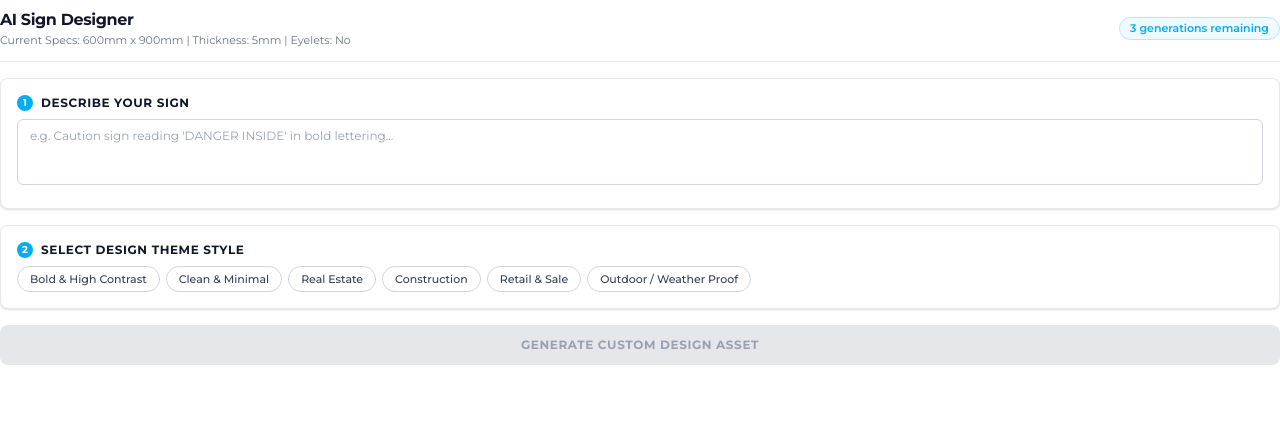
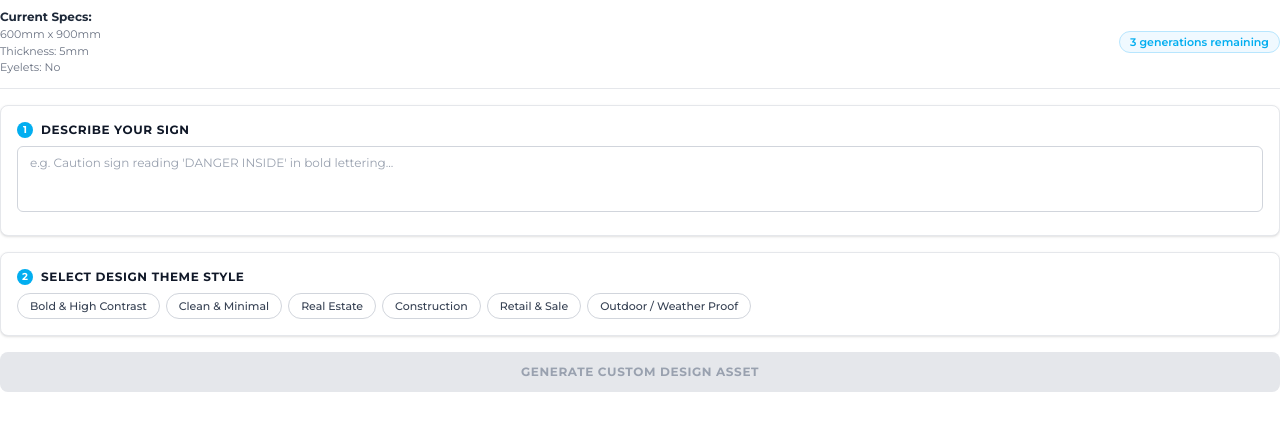
Before and after one commit to majeytunio/ss-signs-automation-product-extension, a Next.js app: page /designer in a window 1280 px wide. Shown: the top 430 px of the page. Built offline with nearby package versions, Linux system fonts and the light colour scheme.

Commit message:
Fixed Alignements

```diff
--- a/app/designer/page.tsx
+++ b/app/designer/page.tsx
@@ -1507,9 +1507,18 @@ export default function DesignerPage() {
         {/* Header Panel */}
         <div className="bg-white border-b border-gray-200 pb-3 mb-4 flex flex-col sm:flex-row sm:items-center sm:justify-between gap-2">
           <div>
-            <h1 className="text-base font-bold text-gray-900 tracking-tight">AI Sign Designer</h1>
+            {/* <h1 className="text-base font-bold text-gray-900 tracking-tight">AI Sign Designer</h1> */}
+            <p className="text-[12px] text-gray-800 font-bold">
+              Current Specs:
+            </p>
             <p className="text-[11px] text-gray-500">
-              Current Specs: {dynWidth}mm x {dynHeight}mm | Thickness: {dynThickness} | Eyelets: {dynEyelets}
+              {dynWidth}mm x {dynHeight}mm
+            </p>
+            <p className="text-[11px] text-gray-500">
+              Thickness: {dynThickness}
+            </p>
+            <p className="text-[11px] text-gray-500">
+              Eyelets: {dynEyelets}
             </p>
           </div>
 
```
